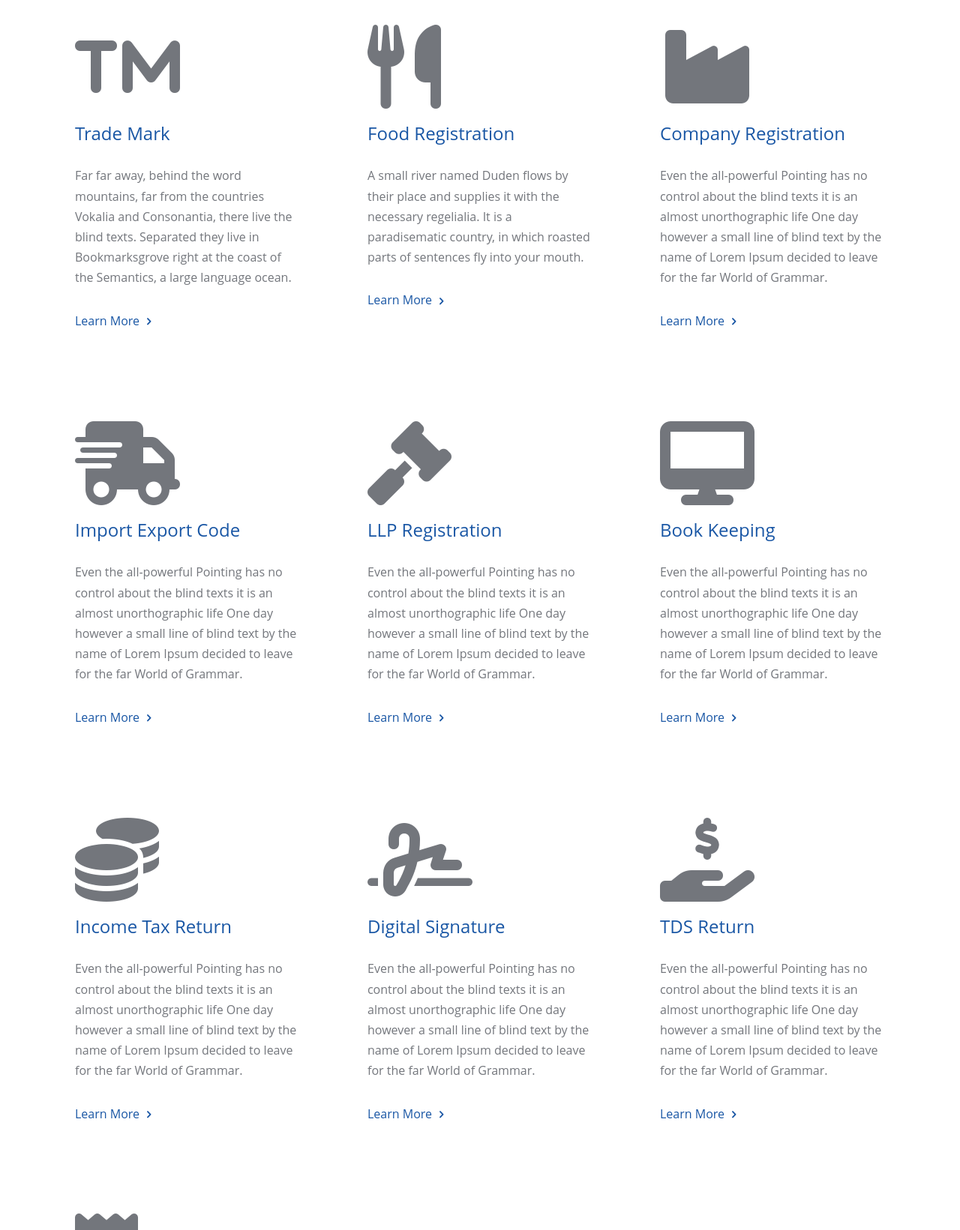
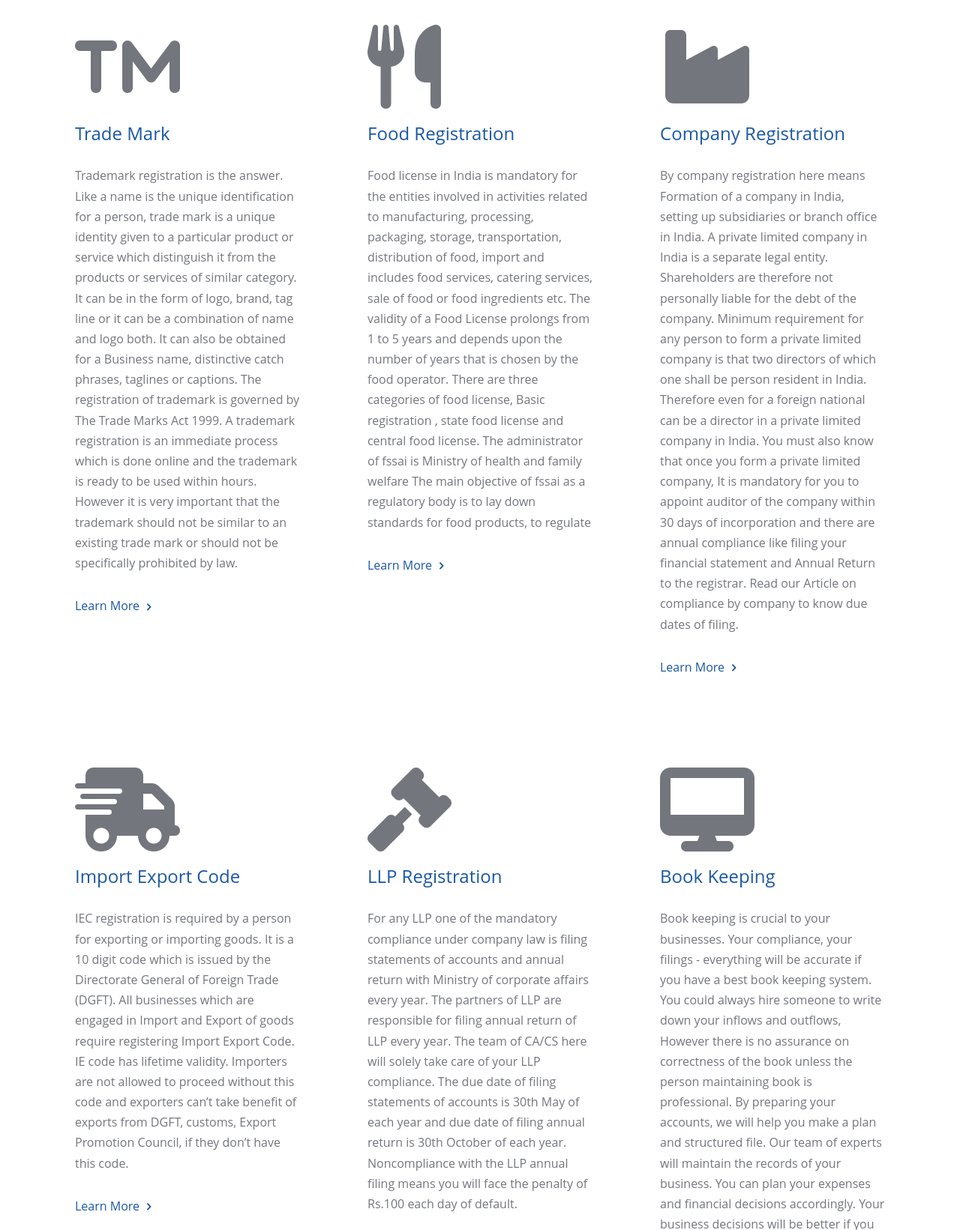
Before and after one commit to manikumarkv/kpanindra.github.io, a website: page index.html in a window 1280 px wide. Shown: the part 793-2434 px from the top of the page at 75% size. Drawn offline with Linux system fonts and the light colour scheme; files whose address does not match are found by name.

Commit message:
added content for cards

```diff
--- a/index.html
+++ b/index.html
@@ -67,7 +67,7 @@
               <!-- <span class="icon icon-phone3"></span> -->
               <i class="fas fa-7x fa-trademark"></i>
               <h2>Trade Mark</h2>
-              <p>Far far away, behind the word mountains, far from the countries Vokalia and Consonantia, there live the blind texts. Separated they live in Bookmarksgrove right at the coast of the Semantics, a large language ocean.</p>
+              <p>Trademark registration is the answer. Like a name is the unique identification for a person, trade mark is a unique identity given to a particular product or service which distinguish it from the products or services of similar category. It can be in the form of logo, brand, tag line or it can be a combination of name and logo both. It can also be obtained for a Business name, distinctive catch phrases, taglines or captions. The registration of trademark is governed by The Trade Marks Act 1999. A trademark registration is an immediate process which is done online and the trademark is ready to be used within hours. However it is very important that the trademark should not be similar to an existing trade mark or should not be specifically prohibited by law.</p>
               <p><a href="#" class="probootstrap-link">Learn More <i class="icon-chevron-right"></i></a></p>
             </div>
           </div>
@@ -76,7 +76,7 @@
               <!-- <span class="icon icon-wallet2"></span> -->
               <i class="fas fa-7x fa-utensils"></i>
               <h2>Food Registration</h2>
-              <p>A small river named Duden flows by their place and supplies it with the necessary regelialia. It is a paradisematic country, in which roasted parts of sentences fly into your mouth.</p>
+              <p>Food license in India is mandatory for the entities involved in activities related to manufacturing, processing, packaging, storage, transportation, distribution of food, import and includes food services, catering services, sale of food or food ingredients etc. The validity of a Food License prolongs from 1 to 5 years and depends upon the number of years that is chosen by the food operator. There are three categories of food license, Basic registration , state food license and central food license. The administrator of fssai is Ministry of health and family welfare The main objective of fssai as a regulatory body is to lay down standards for food products, to regulate </p>
               <p><a href="#" class="probootstrap-link">Learn More <i class="icon-chevron-right"></i></a></p>
             </div>
           </div>
@@ -85,7 +85,7 @@
               <!-- <span class="icon icon-lightbulb"></span> -->
               <i class="fas fa-7x fa-industry"></i>
               <h2>Company Registration</h2>
-              <p>Even the all-powerful Pointing has no control about the blind texts it is an almost unorthographic life One day however a small line of blind text by the name of Lorem Ipsum decided to leave for the far World of Grammar.</p>
+              <p>By company registration here means Formation of a company in India, setting up subsidiaries or branch office in India. A private limited company in India is a separate legal entity. Shareholders are therefore not personally liable for the debt of the company. Minimum requirement for any person to form a private limited company is that two directors of which one shall be person resident in India. Therefore even for a foreign national can be a director in a private limited company in India. You must also know that once you form a private limited company, It is mandatory for you to appoint auditor of the company within 30 days of incorporation and there are annual compliance like filing your financial statement and Annual Return to the registrar. Read our Article on compliance by company to know due dates of filing.</p>
               <p><a href="#" class="probootstrap-link">Learn More <i class="icon-chevron-right"></i></a></p>
             </div>
           </div>
@@ -95,7 +95,7 @@
               <i class="fas fa-7x fa-shipping-fast"></i>
               <!-- <i class="fas fa-shipping-fast"></i> -->
               <h2>Import Export Code</h2>
-              <p>Even the all-powerful Pointing has no control about the blind texts it is an almost unorthographic life One day however a small line of blind text by the name of Lorem Ipsum decided to leave for the far World of Grammar.</p>
+              <p>IEC registration is required by a person for exporting or importing goods. It is a 10 digit code which is issued by the Directorate General of Foreign Trade (DGFT). All businesses which are engaged in Import and Export of goods require registering Import Export Code. IE code has lifetime validity. Importers are not allowed to proceed without this code and exporters can’t take benefit of exports from DGFT, customs, Export Promotion Council, if they don’t have this code.</p>
               <p><a href="#" class="probootstrap-link">Learn More <i class="icon-chevron-right"></i></a></p>
             </div>
           </div>
@@ -105,7 +105,7 @@
               <i class="fas fa-7x fa-gavel"></i>
 
               <h2>LLP Registration</h2>
-              <p>Even the all-powerful Pointing has no control about the blind texts it is an almost unorthographic life One day however a small line of blind text by the name of Lorem Ipsum decided to leave for the far World of Grammar.</p>
+              <p>For any LLP one of the mandatory compliance under company law is filing statements of accounts and annual return with Ministry of corporate affairs every year. The partners of LLP are responsible for filing annual return of LLP every year. The team of CA/CS here will solely take care of your LLP compliance. The due date of filing statements of accounts is 30th May of each year and due date of filing annual return is 30th October of each year. Noncompliance with the LLP annual filing means you will face the penalty of Rs.100 each day of default.</p>
               <p><a href="#" class="probootstrap-link">Learn More <i class="icon-chevron-right"></i></a></p>
             </div>
           </div>
@@ -113,7 +113,7 @@
             <div class="probootstrap-service-item probootstrap-animate" data-animate-effect="fadeIn">
               <i class="fas fa-7x fa-desktop"></i>
               <h2>Book Keeping </h2>
-              <p>Even the all-powerful Pointing has no control about the blind texts it is an almost unorthographic life One day however a small line of blind text by the name of Lorem Ipsum decided to leave for the far World of Grammar.</p>
+              <p>Book keeping is crucial to your businesses. Your compliance, your filings - everything will be accurate if you have a best book keeping system. You could always hire someone to write down your inflows and outflows, However there is no assurance on correctness of the book unless the person maintaining book is professional. By preparing your accounts, we will help you make a plan and structured file. Our team of experts will maintain the records of your business. You can plan your expenses and financial decisions accordingly. Your business decisions will be better if you rely on our team of experts. Our team will manage your accounts which includes preparing your cash flow, computing your profitability, performance ratios, Debtor/creditor management, customer activity, credit control and budget comparisons.</p>
               <p><a href="#" class="probootstrap-link">Learn More <i class="icon-chevron-right"></i></a></p>
             </div>
           </div>
@@ -121,7 +121,7 @@
             <div class="probootstrap-service-item probootstrap-animate" data-animate-effect="fadeIn">
               <i class="fas fa-7x fa-coins"></i>
               <h2>Income Tax Return </h2>
-              <p>Even the all-powerful Pointing has no control about the blind texts it is an almost unorthographic life One day however a small line of blind text by the name of Lorem Ipsum decided to leave for the far World of Grammar.</p>
+              <p>It is a tax levied by the Government of India on the income of every person. The provisions governing the Income-tax are covered in the Income-tax Act, 1961. Income-tax is levied on the annual income of a person. The year under the Income-tax Law is the period starting from 1st April and ending on 31st March of next calendar year. Our expert team of chartered Accountant can help you file Income Tax return for any type of Income you have. Even if someone is not liable to file ITR, it is always a wise decision to file one because of advantages such as Availing of home loan, car loan, it serves as a legal documents at many places such as visa authorities, financial institutions etc.</p>
               <p><a href="#" class="probootstrap-link">Learn More <i class="icon-chevron-right"></i></a></p>
             </div>
           </div>
@@ -129,7 +129,7 @@
             <div class="probootstrap-service-item probootstrap-animate" data-animate-effect="fadeIn">
               <i class="fas fa-7x fa-signature"></i>
               <h2>Digital Signature </h2>
-              <p>Even the all-powerful Pointing has no control about the blind texts it is an almost unorthographic life One day however a small line of blind text by the name of Lorem Ipsum decided to leave for the far World of Grammar.</p>
+              <p>A Digital Signature Certificate (DSC) is a secure digital key that certifies the identity of the holder, issued by a Certifying Authority (CA). It typically contains your identity (name, email, country, APNIC account name and your public key). Digital Certificates use Public Key Infrastructure meaning data that has been digitally signed or encrypted by a private key can only be decrypted by its corresponding public key. A digital certificate is an electronic "credit card" that establishes your credentials when doing business or other transactions on the Web.</p>
               <p><a href="#" class="probootstrap-link">Learn More <i class="icon-chevron-right"></i></a></p>
             </div>
           </div>
@@ -137,7 +137,7 @@
             <div class="probootstrap-service-item probootstrap-animate" data-animate-effect="fadeIn">
               <i class="fas fa-7x fa-hand-holding-usd"></i>
               <h2>TDS Return </h2>
-              <p>Even the all-powerful Pointing has no control about the blind texts it is an almost unorthographic life One day however a small line of blind text by the name of Lorem Ipsum decided to leave for the far World of Grammar.</p>
+              <p>To provide the benefit of tax deducted to the person receiving the payment, it is mandatory to file a TDS return by the deductor. Each deductor has to issue certificate stating the amount paid and how much TDS has been deducted on same. Deductor has to mandatorily file TDS return every quarter. The deductee can claim this TDS deducted as tax paid by him for the financial year in which TDS has been deducted. Regarding rates and section one has to go as per what income tax law says. We are experts in filing TDS return in India. We can even guide you or your accountant the provisions of TDS. </p>
               <p><a href="#" class="probootstrap-link">Learn More <i class="icon-chevron-right"></i></a></p>
             </div>
           </div>
@@ -502,7 +502,7 @@
         </div>
         <div class="row">
           <div class="col-md-12">
-            &copy; 2019 Frame. All Rights Reserved. <br> Designed &amp; <a href="https://uicookies.com/bootstrap-html-templates/">Bootstrap templates </a> by uiCookies <br> Demo Images by <a href="https://unsplash.com">Unsplash</a>
+             <br> Designed &amp; Developed by <a href="https://geeks4innovations.com/">Geeks 4 Innovations Team </a> and <a href="https://manikumarkv.com">Mani</a>
           </div>
         </div>
       </div>
```
